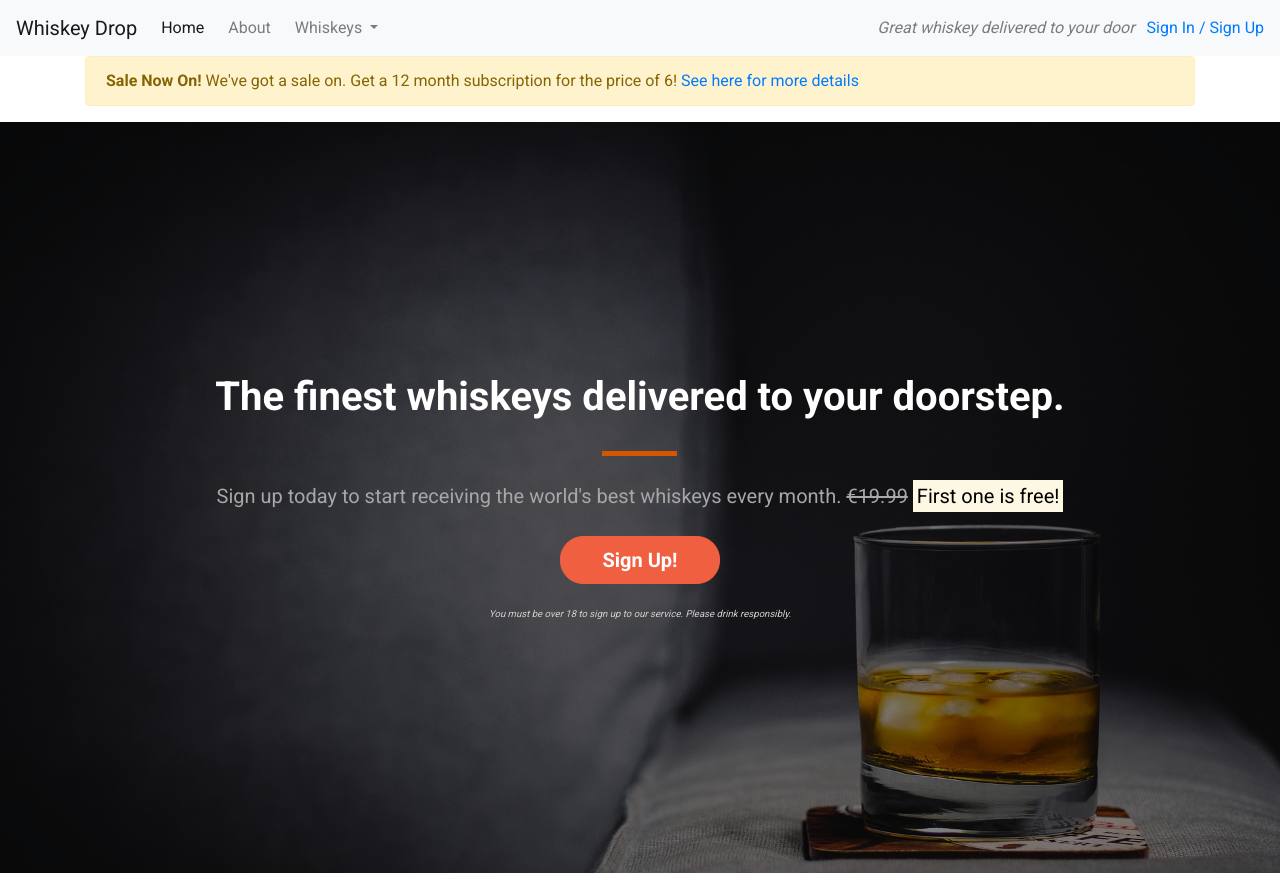
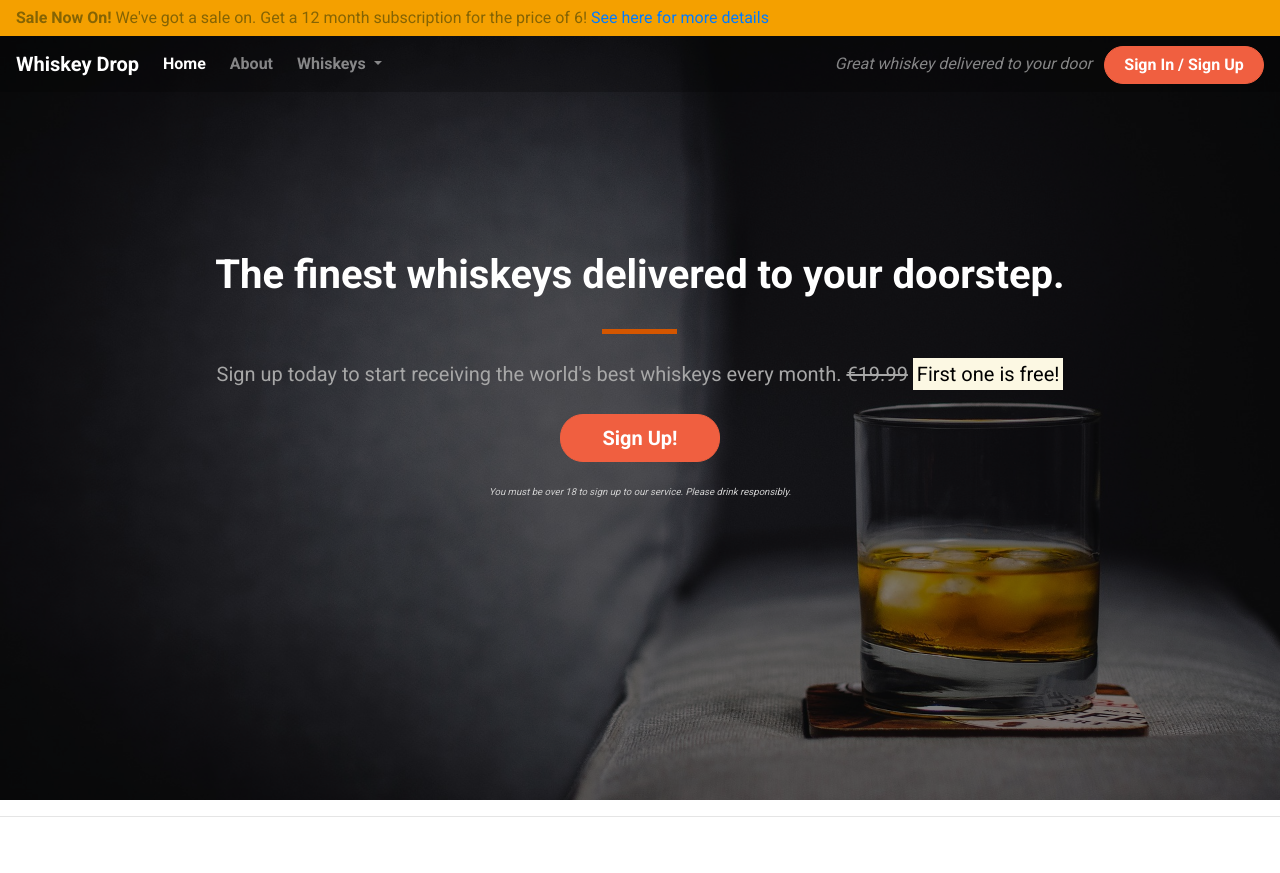
Before and after one commit to bezabu/bb-bootstrap, a plain HTML site: page index.html in a window 1280 px wide. Shown: the top 873 px of the page. Drawn offline with nearby package versions, Linux system fonts and the light colour scheme.

Commit message:
style alert

```diff
--- a/css/style.css
+++ b/css/style.css
@@ -2,7 +2,18 @@ body {
     font-family: 'Roboto', sans-serif;
 }
 
-.alert-container {}
+.alert-container {
+    padding-right: 0;
+    padding-left: 0;
+}
+
+.site-wide-alert {
+    border-radius: 0;
+    margin-bottom: 0%;
+    padding: 5px 15px;
+    background-color: #f4a000;
+    border-color: #f4a000;
+}
 
 .callout-container {
     height: 100vh;
@@ -46,6 +57,36 @@ body {
     width: 35px;
 }
 
+/* Nav bar */
+
+.navalert-container {
+    position: absolute;
+    top: 0;
+    left: 0;
+    padding-left: 0;
+    padding-right: 0;
+    z-index: 1;
+}
+
+.navbar {
+    margin-bottom: 0;
+    border: 0;
+    width: 100%;
+    background-color: rgba(0, 0, 0, 0.25);
+}
+
+.navbar .navbar-toggler {
+    border: 0;
+}
+
+.navbar-brand {
+    font-weight: bold;
+}
+
+.navbar .navbar-nav a {
+    font-weight: bold;
+}
+
 .jumbotron {
     background-color: transparent;
 }
--- a/index.html
+++ b/index.html
@@ -22,8 +22,20 @@
   </head>
 
   <body>
+    <div class="container-fluid navalert-container">
+      <div class="container-fluid alert-container">
+        <div class="row d-none d-sm-block">
+          <div class="col-12">
+            <div class="site-wide-alert alert alert-warning">
+              <strong>Sale Now On!</strong> We've got a sale on. Get a 12 month
+              subscription for the price of 6!
+              <a href="">See here for more details</a>
+            </div>
+          </div>
+        </div>
+      </div>
       <!--Nav-->
-    <nav class="navbar navbar-light navbar-expand-sm bg-light">
+      <nav class="navbar navbar-dark navbar-expand-sm">
         <a href="/" class="navbar-brand"> Whiskey Drop</a>
 
         <button
@@ -56,7 +68,10 @@
               >
                 Whiskeys
               </a>
-            <div class="dropdown-menu" aria-labelledby="navbarDropdownMenuLink">
+              <div
+                class="dropdown-menu"
+                aria-labelledby="navbarDropdownMenuLink"
+              >
                 <a class="dropdown-item" href="#">Irish</a>
                 <a class="dropdown-item" href="#">Scotch</a>
                 <a class="dropdown-item" href="#">Japanese</a>
@@ -73,21 +88,12 @@
           <p class="navbar-text my-auto mr-2">
             <i>Great whiskey delivered to your door</i>
           </p>
-        <a href="/login">Sign In / Sign Up</a>
+          <a href="/login" class="btn btn--cta btn--red">Sign In / Sign Up</a>
         </div>
         <!--</div>-->
       </nav>
-    <div class="container alert-container">
-      <div class="row d-none d-sm-block">
-        <div class="col-12">
-          <div class="alert alert-warning">
-            <strong>Sale Now On!</strong> We've got a sale on. Get a 12 month
-            subscription for the price of 6!
-            <a href="">See here for more details</a>
     </div>
-        </div>
-      </div>
-    </div>
+
     <!-- Callout -->
     <div class="container-fluid callout-container">
       <div class="opaque-overlay">&nbsp;</div>
```
Lines whose indentation alone changed are shown as unchanged.
